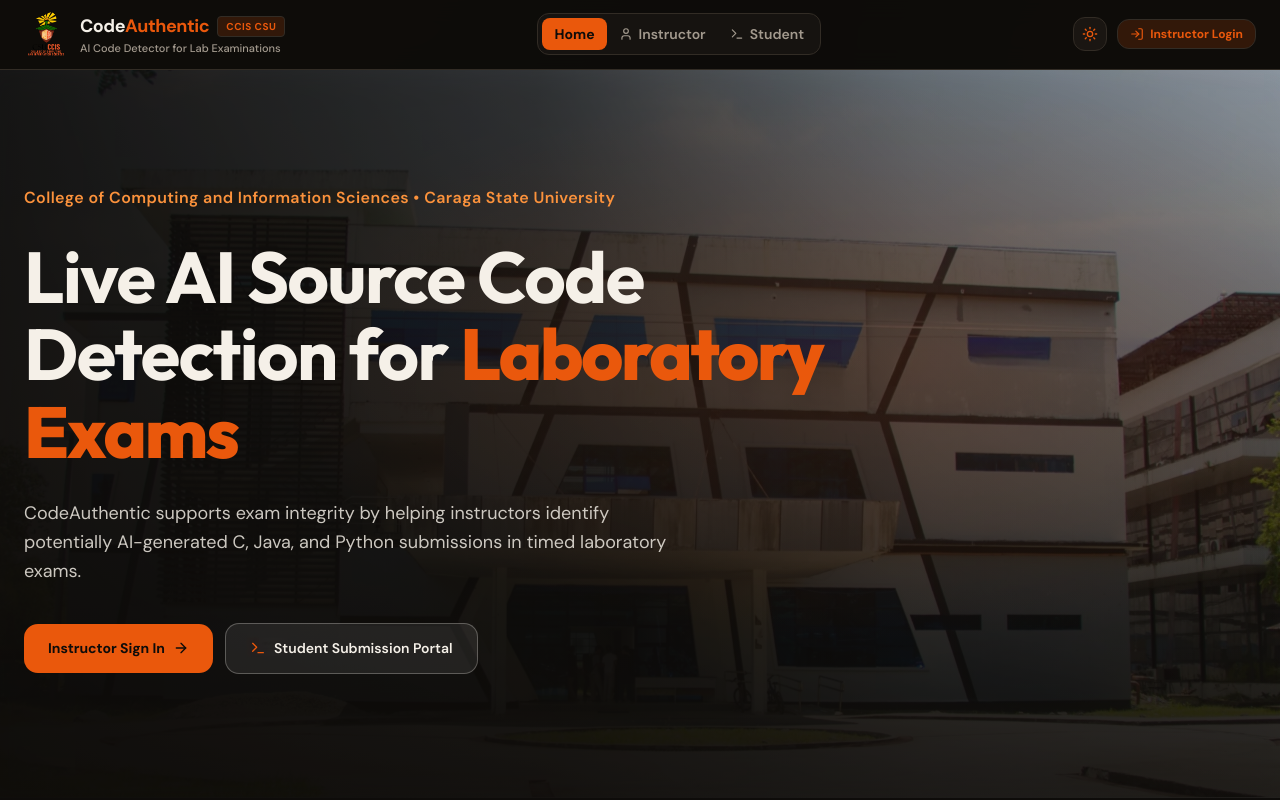
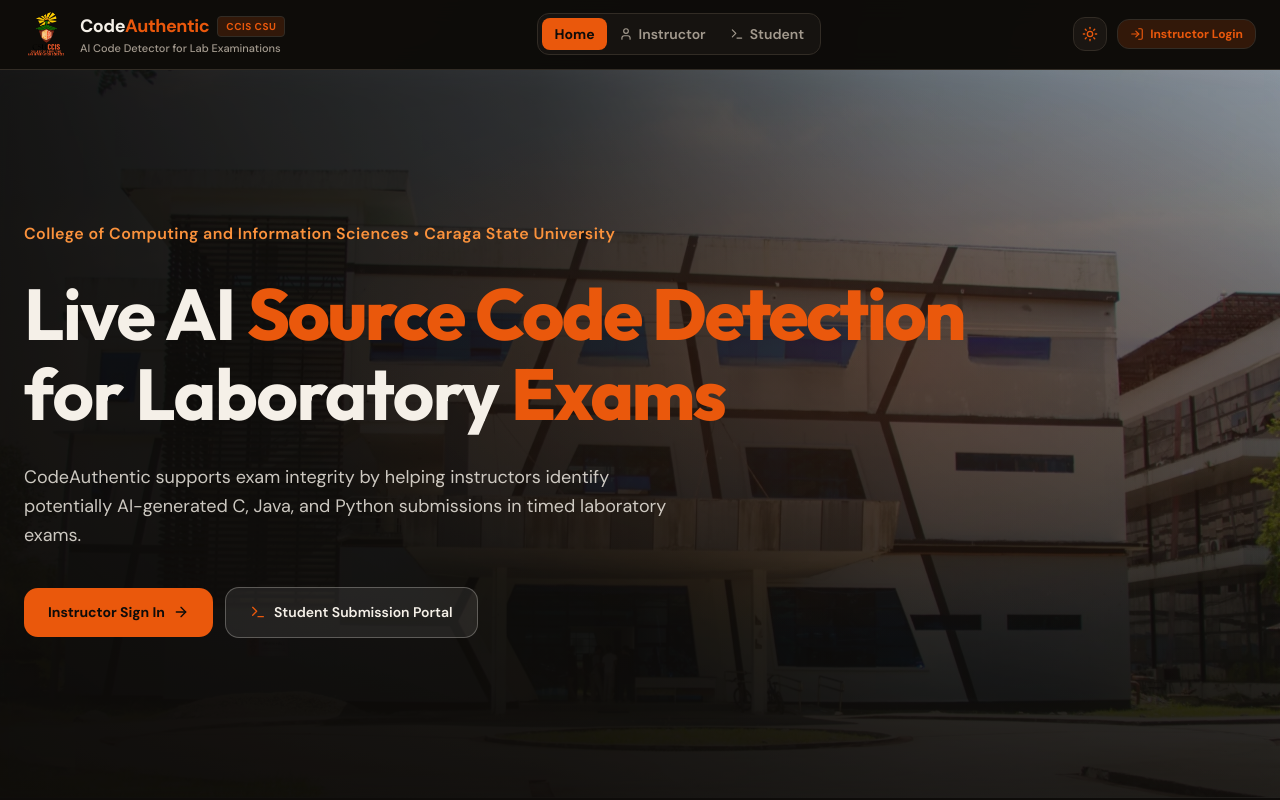
Before and after one commit to Lorenj25/thesis, a React (Vite) app: page / in a window 1280 px wide. Shown: the top 800 px of the page. Built offline with nearby package versions, Linux system fonts and the light colour scheme; a web font is replaced by a local one.

Commit message:
refactor: landing text

```diff
--- a/src/components/HomeIntro.tsx
+++ b/src/components/HomeIntro.tsx
@@ -28,9 +28,13 @@ export const HomeIntro: React.FC<HomeIntroProps> = ({
             College of Computing and Information Sciences • Caraga State University
           </p>
 
-          <h1 className="ca-hero-title font-display text-4xl sm:text-6xl lg:text-7xl font-bold leading-[1.08] max-w-4xl">
-            Live AI Source Code Detection for{' '}
-            <span className="ca-hero-accent">Laboratory Exams</span>
+          <h1 className="ca-hero-title font-display text-4xl sm:text-6xl lg:text-7xl font-bold leading-[1.12] max-w-5xl">
+            <span className="block">
+              Live AI <span className="ca-hero-accent">Source Code Detection</span>
+            </span>
+            <span className="block">
+              for Laboratory <span className="ca-hero-accent">Exams</span>
+            </span>
           </h1>
 
           <p className="ca-hero-copy max-w-2xl text-base sm:text-lg leading-relaxed">
```
